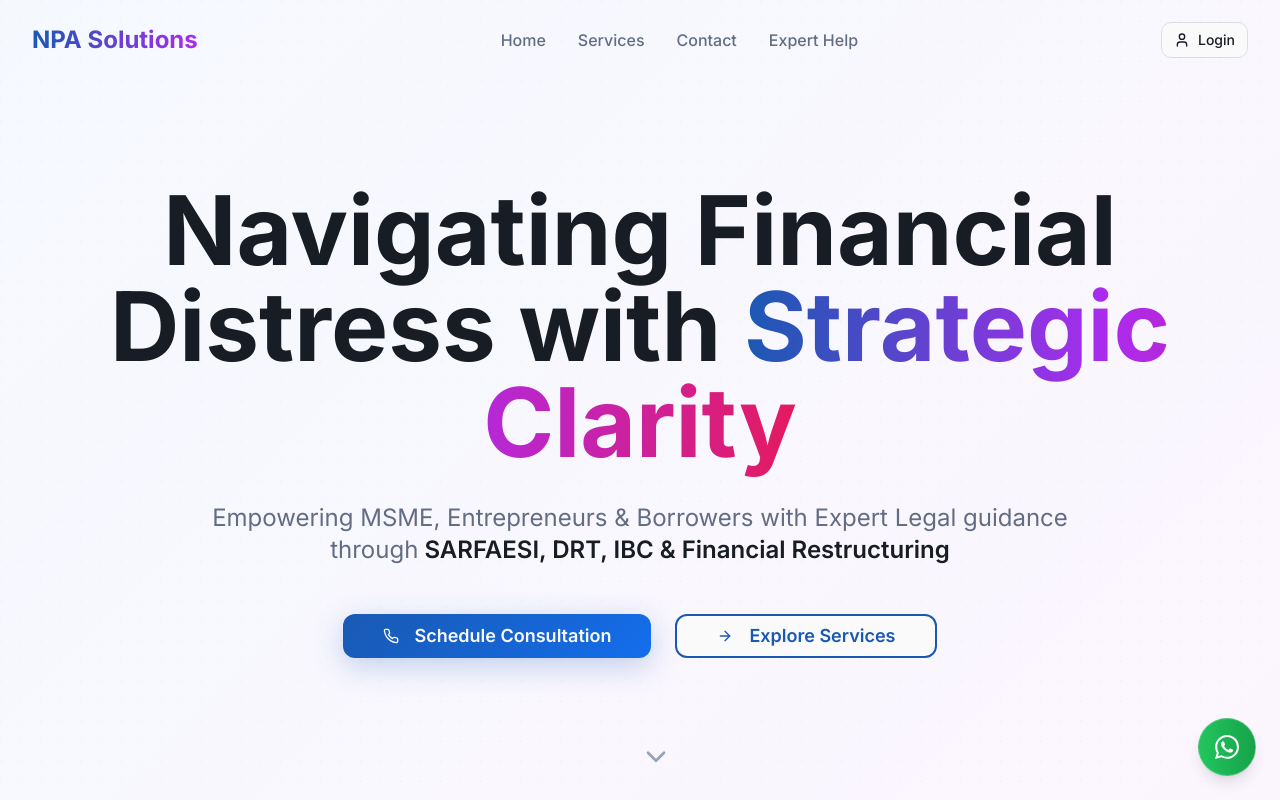
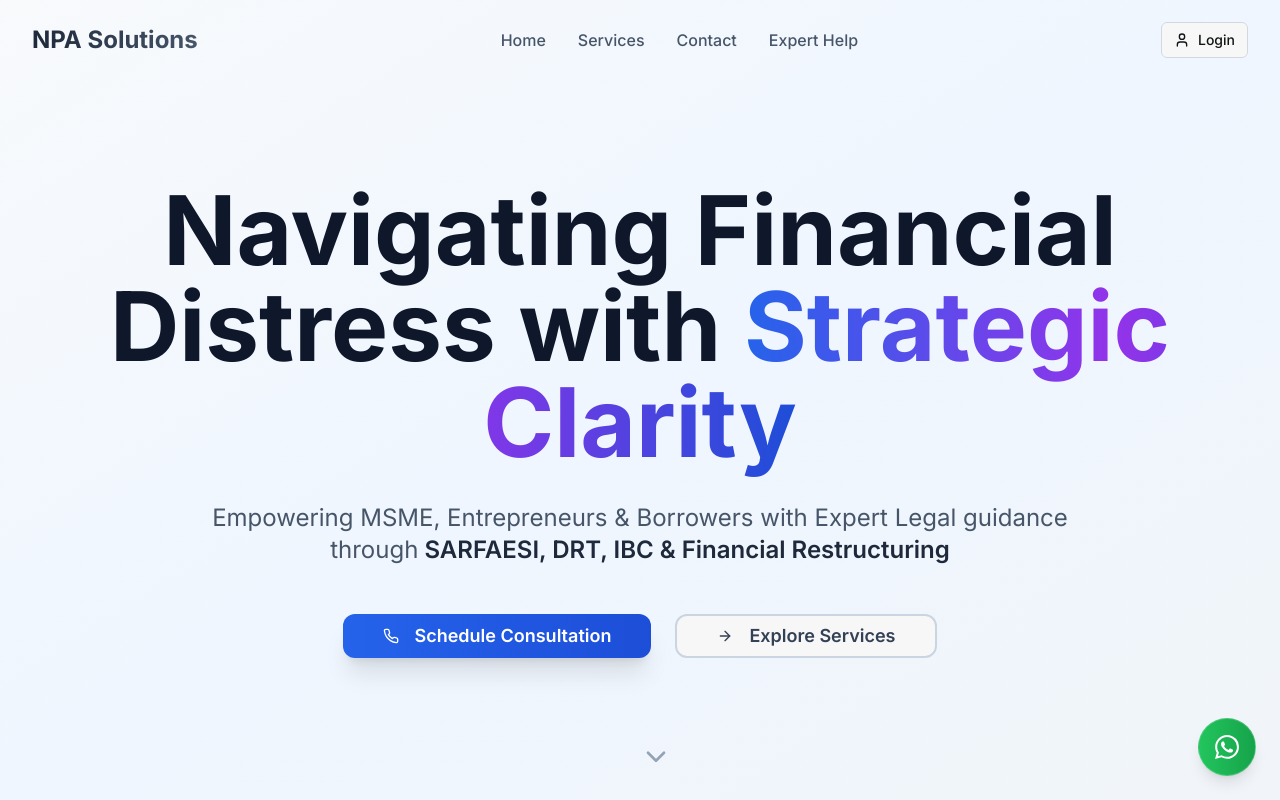
Before and after one commit to NPASolutions/npa-solutions, a React (Vite) app: page / in a window 1280 px wide. Shown: the top 800 px of the page. Built offline with nearby package versions, Linux system fonts and the light colour scheme.

Commit message:
Reverted to commit c9166684bc60a6d0335cb8a162150eff9e3bcad1

```diff
--- a/src/index.css
+++ b/src/index.css
@@ -6,46 +6,35 @@
 
 @layer base {
   :root {
-    --background: 0 0% 98%;
-    --foreground: 220 20% 12%;
+    --background: 0 0% 97%;
+    --foreground: 200 15% 8%;
 
     --card: 0 0% 100%;
-    --card-foreground: 220 20% 12%;
+    --card-foreground: 200 15% 8%;
 
     --popover: 0 0% 100%;
-    --popover-foreground: 220 20% 12%;
+    --popover-foreground: 200 15% 8%;
 
-    --primary: 215 75% 40%;
+    --primary: 215 25% 27%;
     --primary-foreground: 0 0% 98%;
 
-    --secondary: 280 85% 55%;
-    --secondary-foreground: 0 0% 98%;
+    --secondary: 45 93% 47%;
+    --secondary-foreground: 200 15% 8%;
 
-    --muted: 215 20% 94%;
-    --muted-foreground: 220 15% 45%;
+    --muted: 220 13% 91%;
+    --muted-foreground: 200 10% 40%;
 
-    --accent: 340 80% 50%;
-    --accent-foreground: 0 0% 98%;
+    --accent: 45 93% 47%;
+    --accent-foreground: 200 15% 8%;
 
     --destructive: 0 84.2% 60.2%;
     --destructive-foreground: 210 40% 98%;
 
-    --border: 215 20% 88%;
-    --input: 215 20% 88%;
-    --ring: 215 75% 40%;
+    --border: 215 15% 85%;
+    --input: 215 15% 85%;
+    --ring: 45 93% 47%;
 
-    --radius: 0.75rem;
-
-    /* Custom gradients */
-    --gradient-primary: linear-gradient(135deg, hsl(215 75% 40%), hsl(215 85% 50%));
-    --gradient-secondary: linear-gradient(135deg, hsl(280 85% 55%), hsl(290 90% 65%));
-    --gradient-hero: linear-gradient(135deg, hsl(215 95% 98%), hsl(280 95% 98%));
-    --gradient-dark: linear-gradient(135deg, hsl(220 20% 12%), hsl(215 25% 18%));
-
-    /* Shadows */
-    --shadow-soft: 0 4px 20px hsl(215 75% 40% / 0.15);
-    --shadow-medium: 0 8px 30px hsl(215 75% 40% / 0.25);
-    --shadow-strong: 0 16px 40px hsl(215 75% 40% / 0.35);
+    --radius: 0.5rem;
 
     --sidebar-background: 215 25% 27%;
     --sidebar-foreground: 0 0% 98%;
@@ -113,34 +102,6 @@
 @layer utilities {
   .bg-grid-pattern {
     background-size: 20px 20px;
-    background-image: radial-gradient(circle at 1px 1px, hsl(215 75% 40% / 0.08) 1px, transparent 0);
-  }
-
-  .gradient-primary {
-    background: var(--gradient-primary);
-  }
-
-  .gradient-secondary {
-    background: var(--gradient-secondary);
-  }
-
-  .gradient-hero {
-    background: var(--gradient-hero);
-  }
-
-  .gradient-dark {
-    background: var(--gradient-dark);
-  }
-
-  .shadow-soft {
-    box-shadow: var(--shadow-soft);
-  }
-
-  .shadow-medium {
-    box-shadow: var(--shadow-medium);
-  }
-
-  .shadow-strong {
-    box-shadow: var(--shadow-strong);
+    background-image: radial-gradient(circle at 1px 1px, rgba(0,0,0,0.1) 1px, transparent 0);
   }
 }
--- a/src/pages/Index.tsx
+++ b/src/pages/Index.tsx
@@ -165,19 +165,19 @@ If you're struggling with a Non-Performing Asset, our team is here to help you m
     rating: 5,
     image: "/placeholder.svg"
   }];
-  return <div className="min-h-screen bg-background relative overflow-hidden">
+  return <div className="min-h-screen bg-white relative overflow-hidden">
       {/* Animated background elements */}
       <div className="fixed inset-0 z-0">
-        <div className="absolute w-96 h-96 bg-gradient-to-r from-primary/10 to-secondary/10 rounded-full opacity-60 blur-3xl" style={{
+        <div className="absolute w-96 h-96 bg-gradient-to-r from-blue-100 to-purple-100 rounded-full opacity-20 blur-3xl" style={{
         transform: `translate(${mousePosition.x * 0.02}px, ${mousePosition.y * 0.02}px)`
       }} />
-        <div className="absolute bottom-0 right-0 w-96 h-96 bg-gradient-to-r from-secondary/10 to-accent/10 rounded-full opacity-60 blur-3xl" style={{
+        <div className="absolute bottom-0 right-0 w-96 h-96 bg-gradient-to-r from-green-100 to-blue-100 rounded-full opacity-20 blur-3xl" style={{
         transform: `translate(${mousePosition.x * -0.02}px, ${mousePosition.y * -0.02}px)`
       }} />
       </div>
 
       {/* Navigation */}
-      <nav className={`fixed top-0 w-full z-50 transition-all duration-500 ${scrolled ? 'bg-card/90 backdrop-blur-xl shadow-medium border-b border-border' : 'bg-transparent'}`}>
+      <nav className={`fixed top-0 w-full z-50 transition-all duration-500 ${scrolled ? 'bg-white/90 backdrop-blur-xl shadow-lg border-b border-slate-100' : 'bg-transparent'}`}>
         <div className="max-w-7xl mx-auto px-4 sm:px-6 lg:px-8">
           <div className="flex justify-between items-center h-20">
             <motion.div initial={{
@@ -186,7 +186,7 @@ If you're struggling with a Non-Performing Asset, our team is here to help you m
           }} animate={{
             opacity: 1,
             x: 0
-          }} className="font-bold text-2xl bg-gradient-to-r from-primary to-secondary bg-clip-text text-transparent">
+          }} className="font-bold text-2xl bg-gradient-to-r from-slate-800 to-slate-600 bg-clip-text text-transparent">
               NPA Solutions
             </motion.div>
 
@@ -213,9 +213,9 @@ If you're struggling with a Non-Performing Asset, our team is here to help you m
             }} transition={{
               delay: index * 0.1
             }}>
-                  <Link to={item.href} className="text-muted-foreground hover:text-foreground transition-all duration-300 font-medium relative group">
+                  <Link to={item.href} className="text-slate-600 hover:text-slate-900 transition-all duration-300 font-medium relative group">
                     {item.name}
-                    <span className="absolute -bottom-1 left-0 w-0 h-0.5 bg-primary group-hover:w-full transition-all duration-300"></span>
+                    <span className="absolute -bottom-1 left-0 w-0 h-0.5 bg-blue-600 group-hover:w-full transition-all duration-300"></span>
                   </Link>
                 </motion.div>)}
             </div>
@@ -274,8 +274,8 @@ If you're struggling with a Non-Performing Asset, our team is here to help you m
 
       {/* Hero Section */}
       <section id="home" className="relative min-h-screen flex items-center justify-center pt-20">
-        <div className="absolute inset-0 gradient-hero"></div>
-        <div className="absolute inset-0 bg-grid-pattern opacity-30"></div>
+        <div className="absolute inset-0 bg-gradient-to-br from-slate-50 via-blue-50 to-slate-100"></div>
+        <div className="absolute inset-0 bg-grid-pattern opacity-5"></div>
 
         <div className="relative max-w-7xl mx-auto px-4 sm:px-6 lg:px-8 text-center z-10">
           <motion.div initial={{
@@ -301,16 +301,16 @@ If you're struggling with a Non-Performing Asset, our team is here to help you m
 
             </motion.div>
 
-            <h1 className="text-3xl sm:text-4xl md:text-5xl lg:text-7xl xl:text-8xl font-bold text-foreground mb-6 sm:mb-8 leading-tight px-2">
+            <h1 className="text-3xl sm:text-4xl md:text-5xl lg:text-7xl xl:text-8xl font-bold text-slate-900 mb-6 sm:mb-8 leading-tight px-2">
               Navigating Financial Distress with{" "}
-              <span className="bg-gradient-to-r from-primary via-secondary to-accent bg-clip-text text-transparent">
+              <span className="bg-gradient-to-r from-blue-600 via-purple-600 to-blue-700 bg-clip-text text-transparent">
                 Strategic Clarity
               </span>
             </h1>
 
-            <p className="text-lg sm:text-xl md:text-2xl text-muted-foreground mb-8 sm:mb-12 max-w-4xl mx-auto leading-relaxed px-4">
+            <p className="text-lg sm:text-xl md:text-2xl text-slate-600 mb-8 sm:mb-12 max-w-4xl mx-auto leading-relaxed px-4">
               Empowering MSME, Entrepreneurs & Borrowers with Expert Legal guidance through
-              <span className="font-semibold text-foreground"> SARFAESI, DRT, IBC & Financial Restructuring</span>
+              <span className="font-semibold text-slate-800"> SARFAESI, DRT, IBC & Financial Restructuring</span>
             </p>
 
             <div className="flex flex-col sm:flex-row gap-4 sm:gap-6 justify-center mb-12 sm:mb-16 px-4">
@@ -320,7 +320,7 @@ If you're struggling with a Non-Performing Asset, our team is here to help you m
               scale: 0.95
             }}>
                 <Link to="/expert-help">
-                  <Button size="lg" className="gradient-primary text-primary-foreground px-6 sm:px-10 py-3 sm:py-4 rounded-xl text-base sm:text-lg font-semibold shadow-medium hover:shadow-strong transition-all duration-300 w-full sm:w-auto transform hover:scale-105">
+                  <Button size="lg" className="bg-gradient-to-r from-blue-600 to-blue-700 hover:from-blue-700 hover:to-blue-800 text-white px-6 sm:px-10 py-3 sm:py-4 rounded-xl text-base sm:text-lg font-semibold shadow-xl hover:shadow-2xl transition-all duration-300 w-full sm:w-auto">
                     <Phone className="mr-2" size={18} />
                     Schedule Consultation
                   </Button>
@@ -332,7 +332,7 @@ If you're struggling with a Non-Performing Asset, our team is here to help you m
               scale: 0.95
             }}>
                 <Link to="/services">
-                  <Button variant="outline" size="lg" className="border-2 border-primary text-primary hover:bg-primary hover:text-primary-foreground px-6 sm:px-10 py-3 sm:py-4 rounded-xl text-base sm:text-lg font-semibold w-full sm:w-auto transform hover:scale-105 transition-all duration-300">
+                  <Button variant="outline" size="lg" className="border-2 border-slate-300 text-slate-700 hover:bg-slate-50 px-6 sm:px-10 py-3 sm:py-4 rounded-xl text-base sm:text-lg font-semibold w-full sm:w-auto">
                     <ArrowRight className="mr-2" size={18} />
                     Explore Services
                   </Button>
```
